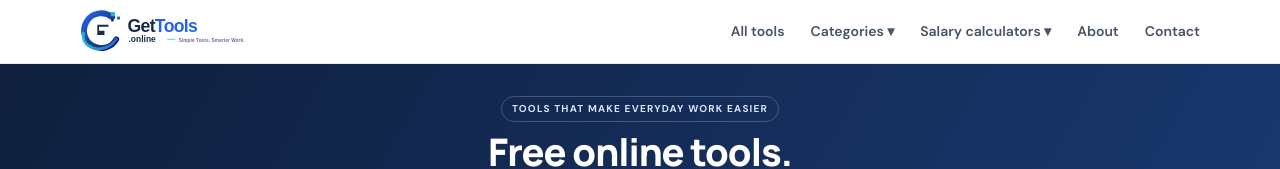
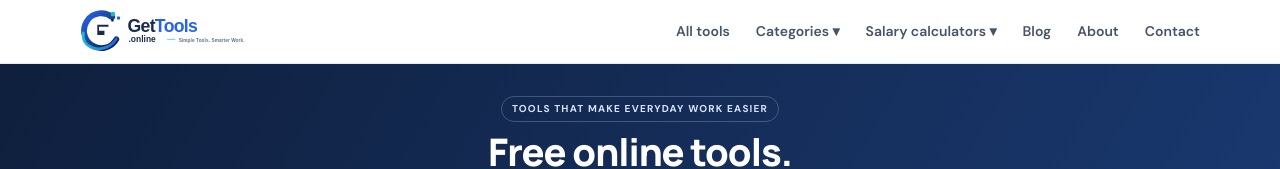
Before and after one commit to VermaBytes/gettoolsonline, a Next.js app: page / in a window 1280 px wide. Shown: the top 169 px of the page. Built offline with nearby package versions, Linux system fonts and the light colour scheme.

Commit message:
Update website

```diff
--- a/src/components/Header.tsx
+++ b/src/components/Header.tsx
@@ -24,6 +24,7 @@ export function Header() {
               {countries.map((c) => <Link key={c.code} href={`/salary-calculator/${c.slug}`}>{c.name}</Link>)}
             </div>
           </div>
+          <Link href="#">Blog</Link>
           <Link href="/about">About</Link>
           <Link href="/contact">Contact</Link>
         </nav>
```
